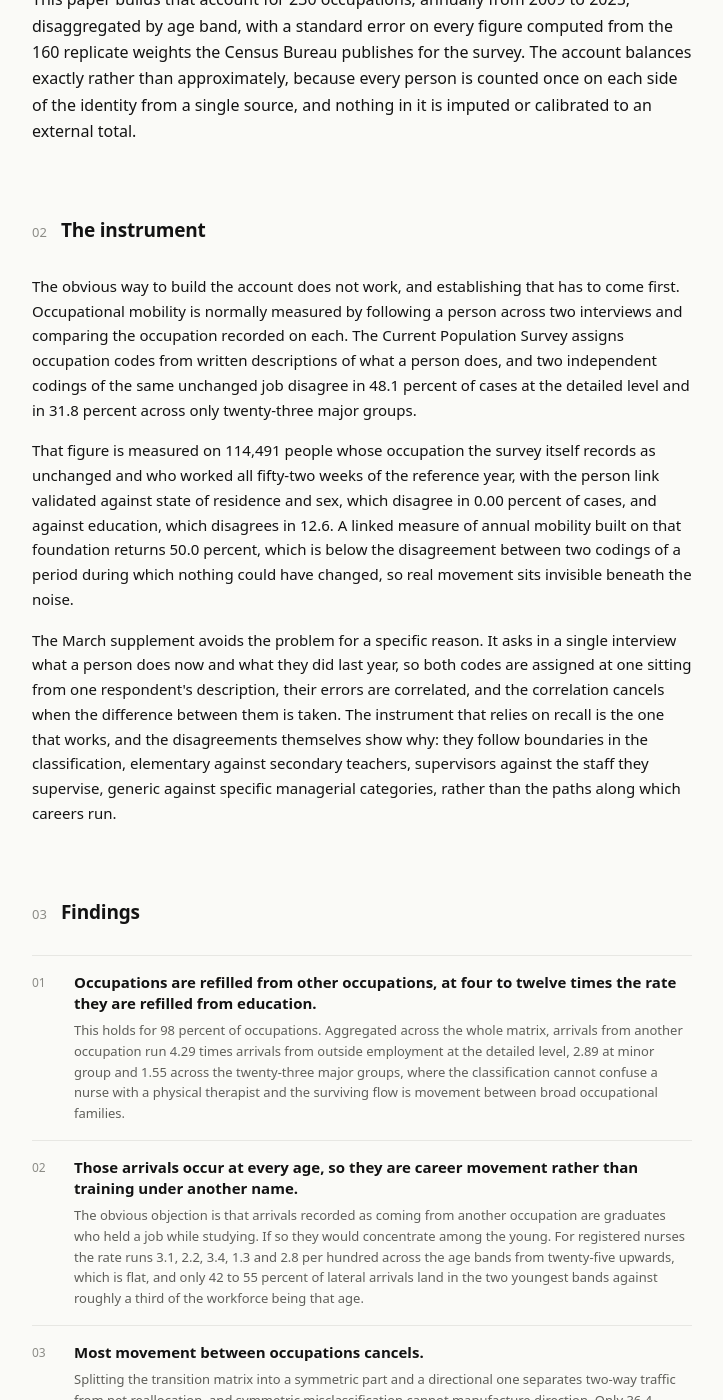
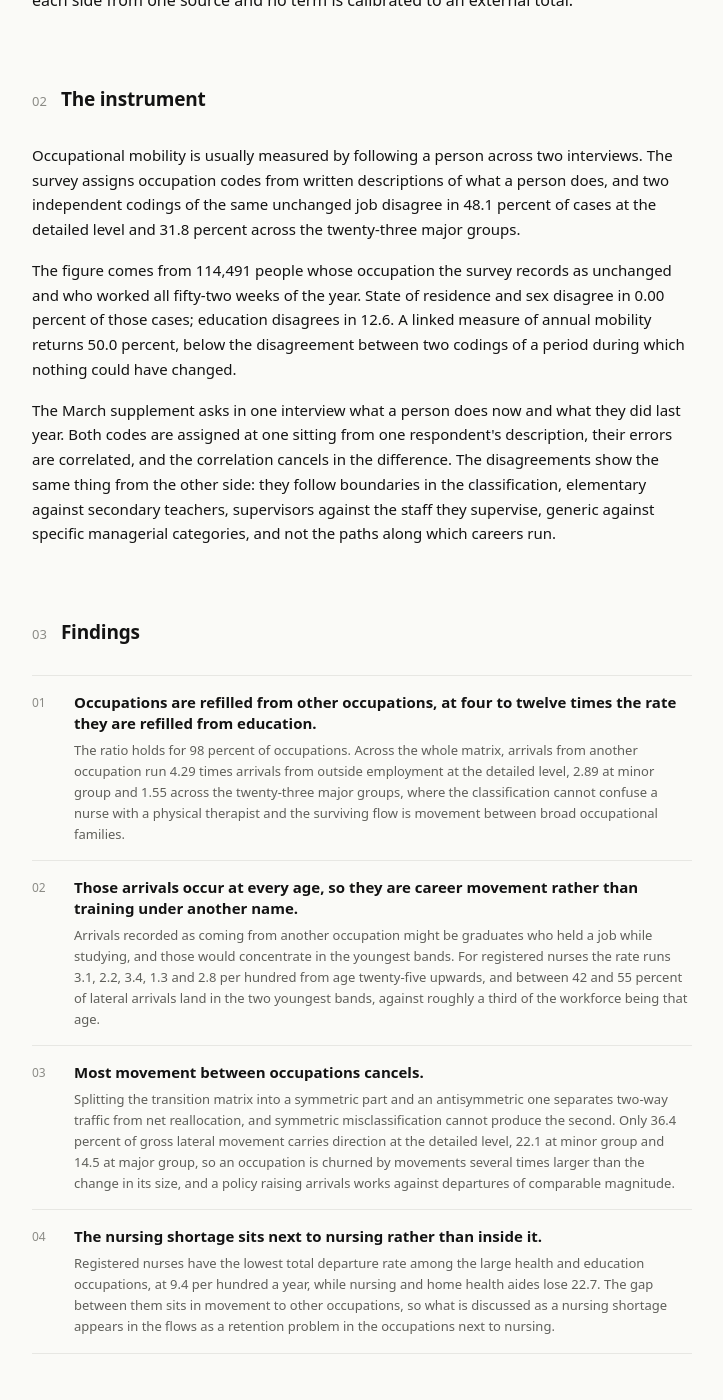
Before and after one commit to conway1521/conway1521.github.io, a Jekyll site: the page built from working-papers/flows-engine.html, in a window 1280 px wide and 1400 px high, scrolled down 732 px. Shown: the whole window, without its empty margins (278-1001 px from the left). Built offline with Jekyll 4.4.1, drawn with Linux system fonts in a browser that asks for light colours; some of the changed text lies outside the part shown.

Commit message:
Rewrite the flows engine page text, and update the PDF
The page narrated its own argument in nearly every paragraph and leaned on
"rather than" four times in thirty sentences. Rewritten to lead with the
finding and state the numbers flat. The PDF is regenerated from the same
rewrite of the paper.

```diff
--- a/working-papers/flows-engine.html
+++ b/working-papers/flows-engine.html
@@ -13,7 +13,7 @@ description: "An account of how people enter and leave every occupation in the U
       <span class="eyebrow">Working paper</span>
     </div>
     <h1 class="display">Where workers come from</h1>
-    <p class="lede">Workforce policy is organized around training, on the understanding that an occupation short of people is an occupation short of graduates. This builds a full account of how people actually enter and leave every occupation in the United States, and finds that arrivals from education are the smallest of the inflows by a wide margin.</p>
+    <p class="lede">Across the occupations the Current Population Survey can support, arrivals from another occupation run between four and twelve times arrivals from education. Workforce policy is organized around the smallest of an occupation's inflows.</p>
   </div>
   <div class="standfirst">Working paper &middot; public microdata &middot; every number regenerates from a clean checkout.</div>
 
@@ -23,8 +23,8 @@ description: "An account of how people enter and leave every occupation in the U
       <h2 class="secnum__h">The premise</h2>
     </div>
     <div class="prose prose--lg">
-      <p>Employment statistics report stocks precisely and frequently, and say nothing about the flows that produced them, so an occupation that is stable in headcount and an occupation that replaces a fifth of its people every year are recorded identically. The flows have been studied, and the literature that studies them has not met the literature that studies shortages. Neither has produced an account a workforce planner could open and read off, for a named occupation, how many people arrived from training, how many arrived from another occupation, how many left for another occupation and how many left work altogether.</p>
-      <p>This paper builds that account for 230 occupations, annually from 2009 to 2025, disaggregated by age band, with a standard error on every figure computed from the 160 replicate weights the Census Bureau publishes for the survey. The account balances exactly rather than approximately, because every person is counted once on each side of the identity from a single source, and nothing in it is imputed or calibrated to an external total.</p>
+      <p>An occupation that cannot find enough people is usually treated as an occupation that has not trained enough of them. States fund nursing school places, teacher preparation, apprenticeships and community college capacity on that understanding. Employment statistics report stocks with precision and frequency and say nothing about the flows that produced them, so an occupation stable in headcount and an occupation replacing a fifth of its people every year are recorded identically.</p>
+      <p>The account here covers 230 occupations, annually from 2009 to 2025, by age band, with a standard error on every figure from the 160 replicate weights the Census Bureau publishes. The identity closes to zero people, since every person contributes once to each side from one source and no term is calibrated to an external total.</p>
     </div>
   </div>
 
@@ -34,9 +34,9 @@ description: "An account of how people enter and leave every occupation in the U
       <h2 class="secnum__h">The instrument</h2>
     </div>
     <div class="prose">
-      <p>The obvious way to build the account does not work, and establishing that has to come first. Occupational mobility is normally measured by following a person across two interviews and comparing the occupation recorded on each. The Current Population Survey assigns occupation codes from written descriptions of what a person does, and two independent codings of the same unchanged job disagree in 48.1 percent of cases at the detailed level and in 31.8 percent across only twenty-three major groups.</p>
-      <p>That figure is measured on 114,491 people whose occupation the survey itself records as unchanged and who worked all fifty-two weeks of the reference year, with the person link validated against state of residence and sex, which disagree in 0.00 percent of cases, and against education, which disagrees in 12.6. A linked measure of annual mobility built on that foundation returns 50.0 percent, which is below the disagreement between two codings of a period during which nothing could have changed, so real movement sits invisible beneath the noise.</p>
-      <p>The March supplement avoids the problem for a specific reason. It asks in a single interview what a person does now and what they did last year, so both codes are assigned at one sitting from one respondent's description, their errors are correlated, and the correlation cancels when the difference between them is taken. The instrument that relies on recall is the one that works, and the disagreements themselves show why: they follow boundaries in the classification, elementary against secondary teachers, supervisors against the staff they supervise, generic against specific managerial categories, rather than the paths along which careers run.</p>
+      <p>Occupational mobility is usually measured by following a person across two interviews. The survey assigns occupation codes from written descriptions of what a person does, and two independent codings of the same unchanged job disagree in 48.1 percent of cases at the detailed level and 31.8 percent across the twenty-three major groups.</p>
+      <p>The figure comes from 114,491 people whose occupation the survey records as unchanged and who worked all fifty-two weeks of the year. State of residence and sex disagree in 0.00 percent of those cases; education disagrees in 12.6. A linked measure of annual mobility returns 50.0 percent, below the disagreement between two codings of a period during which nothing could have changed.</p>
+      <p>The March supplement asks in one interview what a person does now and what they did last year. Both codes are assigned at one sitting from one respondent's description, their errors are correlated, and the correlation cancels in the difference. The disagreements show the same thing from the other side: they follow boundaries in the classification, elementary against secondary teachers, supervisors against the staff they supervise, generic against specific managerial categories, and not the paths along which careers run.</p>
     </div>
   </div>
 
@@ -49,22 +49,22 @@ description: "An account of how people enter and leave every occupation in the U
       <div class="finding">
         <span class="finding__n">01</span>
         <div class="finding__head">Occupations are refilled from other occupations, at four to twelve times the rate they are refilled from education.</div>
-        <div class="finding__body">This holds for 98 percent of occupations. Aggregated across the whole matrix, arrivals from another occupation run 4.29 times arrivals from outside employment at the detailed level, 2.89 at minor group and 1.55 across the twenty-three major groups, where the classification cannot confuse a nurse with a physical therapist and the surviving flow is movement between broad occupational families.</div>
+        <div class="finding__body">The ratio holds for 98 percent of occupations. Across the whole matrix, arrivals from another occupation run 4.29 times arrivals from outside employment at the detailed level, 2.89 at minor group and 1.55 across the twenty-three major groups, where the classification cannot confuse a nurse with a physical therapist and the surviving flow is movement between broad occupational families.</div>
       </div>
       <div class="finding">
         <span class="finding__n">02</span>
         <div class="finding__head">Those arrivals occur at every age, so they are career movement rather than training under another name.</div>
-        <div class="finding__body">The obvious objection is that arrivals recorded as coming from another occupation are graduates who held a job while studying. If so they would concentrate among the young. For registered nurses the rate runs 3.1, 2.2, 3.4, 1.3 and 2.8 per hundred across the age bands from twenty-five upwards, which is flat, and only 42 to 55 percent of lateral arrivals land in the two youngest bands against roughly a third of the workforce being that age.</div>
+        <div class="finding__body">Arrivals recorded as coming from another occupation might be graduates who held a job while studying, and those would concentrate in the youngest bands. For registered nurses the rate runs 3.1, 2.2, 3.4, 1.3 and 2.8 per hundred from age twenty-five upwards, and between 42 and 55 percent of lateral arrivals land in the two youngest bands, against roughly a third of the workforce being that age.</div>
       </div>
       <div class="finding">
         <span class="finding__n">03</span>
         <div class="finding__head">Most movement between occupations cancels.</div>
-        <div class="finding__body">Splitting the transition matrix into a symmetric part and a directional one separates two-way traffic from net reallocation, and symmetric misclassification cannot manufacture direction. Only 36.4 percent of gross lateral movement carries direction at the detailed level, 22.1 at minor group and 14.5 at major group. An occupation's stock is churned by movements several times larger than the change in its size, so a policy that raises arrivals works against departures of comparable magnitude.</div>
+        <div class="finding__body">Splitting the transition matrix into a symmetric part and an antisymmetric one separates two-way traffic from net reallocation, and symmetric misclassification cannot produce the second. Only 36.4 percent of gross lateral movement carries direction at the detailed level, 22.1 at minor group and 14.5 at major group, so an occupation is churned by movements several times larger than the change in its size, and a policy raising arrivals works against departures of comparable magnitude.</div>
       </div>
       <div class="finding">
         <span class="finding__n">04</span>
         <div class="finding__head">The nursing shortage sits next to nursing rather than inside it.</div>
-        <div class="finding__body">Registered nurses have the lowest total departure rate of the large health and education occupations, at 9.4 per hundred a year. Nursing and home health aides lose 22.7, and the difference is concentrated in movement to other occupations rather than in departure from work.</div>
+        <div class="finding__body">Registered nurses have the lowest total departure rate among the large health and education occupations, at 9.4 per hundred a year, while nursing and home health aides lose 22.7. The gap between them sits in movement to other occupations, so what is discussed as a nursing shortage appears in the flows as a retention problem in the occupations next to nursing.</div>
       </div>
     </div>
   </div>
@@ -75,7 +75,7 @@ description: "An account of how people enter and leave every occupation in the U
       <h2 class="secnum__h">What is next</h2>
     </div>
     <div class="prose">
-      <p>What follows for policy is a question about the size of the lever rather than a recommendation. Training capacity acts on the smallest of an occupation's inflows, and the largest inflow is governed by whatever determines who can move into an occupation from another one: credential requirements, licensure, and the transferability of skills between adjacent occupations. Which of those binds, and for which occupations, is the question the account was built to make askable. A companion paper takes the same account to the geography, asking whether these patterns differ between states and measuring the interstate movement of workers by occupation.</p>
+      <p>Training capacity acts on the smallest of an occupation's inflows. The largest is governed by what determines who can move into an occupation from another one: credential requirements, licensure, and the transferability of skills between adjacent occupations. Which of those binds, and for which occupations, is the question the account was built to make askable. A companion paper takes the same account to the geography and to the interstate movement of workers by occupation.</p>
     </div>
     <p><a href="{{ '/assets/papers/flows-engine.pdf' | relative_url }}" target="_blank" rel="noopener">Read the working paper (PDF)</a></p>
     <a href="{{ '/#research' | relative_url }}" class="backlink">&larr; Back to research</a>
```
Also changed, not shown: 1 other file.
